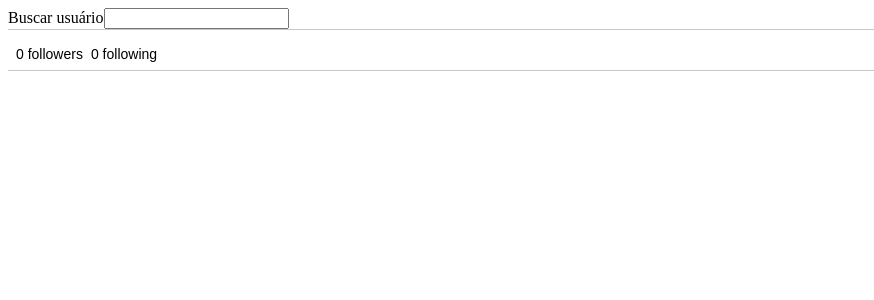
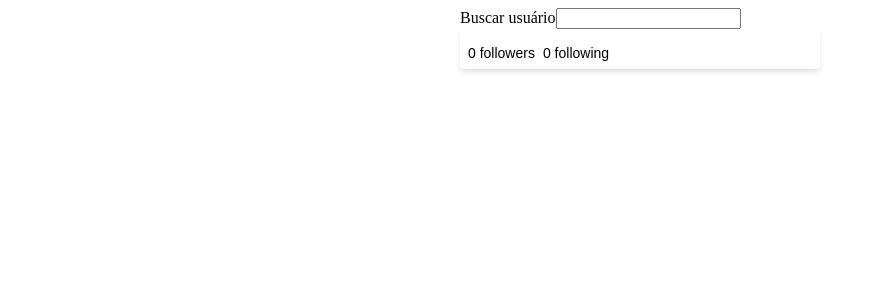
Before and after one commit to vicainelli/frontend-challenges, a Vue app in the folder concrete-solutions/: page / in a window 1280 px wide. Shown: the top 300 px of the page, without its empty margins (0-874 px from the left). Built offline with nearby package versions, Linux system fonts and the light colour scheme.

Commit message:
Upate card

```diff
--- a/concrete-solutions/src/components/molecules/UserCard/UserCard.vue
+++ b/concrete-solutions/src/components/molecules/UserCard/UserCard.vue
@@ -74,8 +74,9 @@ export default {
 <style lang="scss" scoped>
 .user-card {
   padding: 8px;
-  border-top: 1px solid rgb(200,200,200);
-  border-bottom: 1px solid rgb(200,200,200);
+  box-shadow: 0 4px 6px -1px rgba(0, 0, 0, 0.1),
+    0 2px 4px -1px rgba(0, 0, 0, 0.06);
+  border-radius: 4px;
   font-family: sans-serif;
   display: flex;
   align-items: flex-start;
@@ -91,11 +92,14 @@ export default {
   h2 {
     font-size: 16px;
     margin: 0 0 8px;
-    color: rgb(40,40,40)
+    color: rgb(40, 40, 40);
   }
   p {
     margin: 0;
     font-size: 12px;
+    small {
+      display: block;
+    }
   }
 }
 
--- a/concrete-solutions/src/components/pages/Home/Home.vue
+++ b/concrete-solutions/src/components/pages/Home/Home.vue
@@ -1,5 +1,5 @@
 <template>
-  <div>
+  <wrapper>
     <form action="">
       <label for="search">Buscar usuário</label>
       <input
@@ -21,16 +21,20 @@
         :user-following="searchResult.following"
       ></user-card>
     </div>
-  </div>
+  </wrapper>
 </template>
 
 <script>
 import UserService from "@/services/user.services";
+
+import Wrapper from "@/components/utils/Wrapper";
+
 import UserCard from "@/components/molecules/UserCard";
 
 export default {
   components: {
-    "user-card": UserCard
+    "user-card": UserCard,
+    wrapper: Wrapper
   },
   data() {
     return {
--- /dev/null
+++ b/concrete-solutions/src/components/utils/Wrapper/Wrapper.vue
@@ -0,0 +1,19 @@
+<template>
+  <div class="wrapper">
+    <slot />
+  </div>
+</template>
+
+<script>
+export default {
+  name: "wrapper"
+};
+</script>
+
+<style lang="scss" scoped>
+.wrapper {
+  width: 100%;
+  max-width: 360px;
+  margin: 0 auto;
+}
+</style>
--- /dev/null
+++ b/concrete-solutions/src/components/utils/Wrapper/index.js
@@ -0,0 +1,3 @@
+import Wrapper from "./Wrapper";
+
+export default Wrapper;
```
